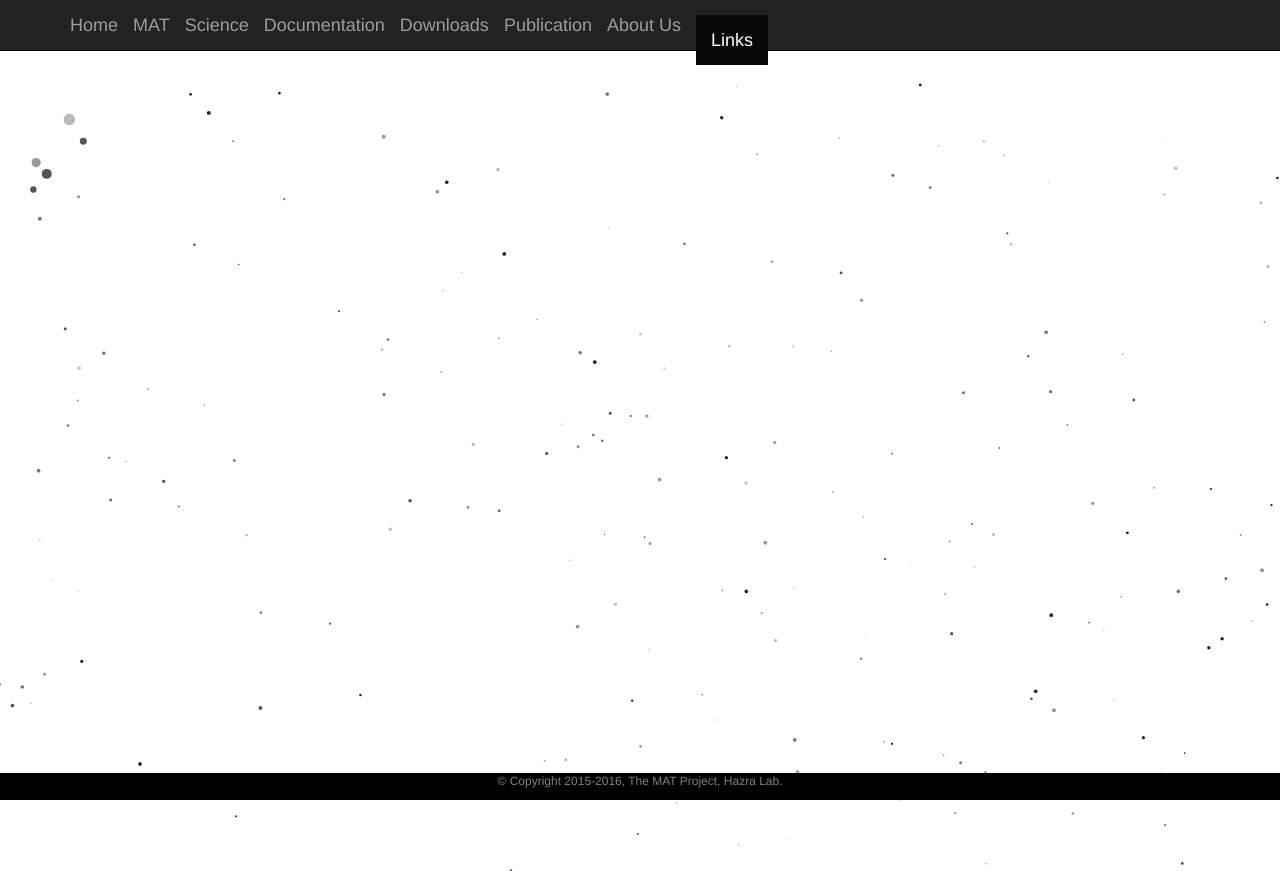
After one commit to S-John-S/MAT, a PHP site: page /links.html in a window 1280 px wide. The commit adds this page. Run offline with PHP 8.4, Linux system fonts and the light colour scheme; some libraries are stand-ins or nearby versions.

Commit message:
Add files via upload

```diff
--- /dev/null
+++ b/links.html
@@ -0,0 +1,67 @@
+<!DOCTYPE html>
+<html lang="en">
+<head>
+<meta charset="utf-8">
+<meta http-equiv="X-UA-Compatible" content="IE=edge">
+<meta name="viewport" content="width=device-width, initial-scale=1">
+<link href="public/images/logotemp.png" rel="shortcut icon">
+    <title>MAT</title>
+<link rel="stylesheet" href="public/css/bootstrap.min.css">
+<script src="public/scripts/jquery-3.1.1.min.js" type="text/javascript"></script>
+<script src="public/scripts/bootstrap.min.js" type="text/javascript"></script>
+<link rel="stylesheet" href="public/fonts/glyphicons-halflings-regular.eot">
+<link rel="stylesheet" href="public/fonts/glyphicons-halflings-regular.woff">
+<link rel="stylesheet" href="public/fonts/glyphicons-halflings-regular.woff2">
+<link rel="stylesheet" href="public/fonts/glyphicons-halflings-regular.ttf">
+<link rel="stylesheet" href="public/fonts/glyphicons-halflings-regular.svg">
+<link rel="stylesheet" href="styles.css">
+</head>
+<body>
+<div id="navbar">
+  <nav class="navbar navbar-inverse navbar-static-top" role="navigation">
+      <div class="container">
+    <div class="navbar-header">
+      <button type="button" class="navbar-toggle" data-toggle="collapse" data-target="#navbar-collapse-1">
+      <span class="sr-only">Toggle navigation</span>
+      <span class="icon-bar"></span>
+      <span class="icon-bar"></span>
+      <span class="icon-bar"></span>
+      </button>
+
+
+        <a class="navbar-brand" href="index.html">Home</a>
+    </div>
+    <div class="collapse navbar-collapse" id="navbar-collapse-1">
+      <ul class="nav navbar-nav">
+        <li ><a class="navbar-brand" href="mat.php" >MAT</a> </li>
+        <li ><a class="navbar-brand" href="science.html">Science</a></li>
+        <li ><a class="navbar-brand" href="documentation.html">Documentation</a></li>
+        <li ><a class="navbar-brand" href="downloads.html">Downloads</a></li>
+        <li><a class="navbar-brand" href="publication.html">Publication</a></li>
+        <li><a class="navbar-brand" href="contact.html">About Us</a></li>
+        <li  class="active navbar-brand"><a  href="links.html">Links</a></li>
+
+      </ul>
+    </div>
+      </div>
+    <!-- /.navbar-collapse -->
+  </nav>
+</div>
+
+<canvas id="projector" width="100" height="100%" style="position:absolute;">Your browser does not support the Canvas element.</canvas>
+
+<script src="public/scripts/john.js" type="text/javascript"></script>
+
+
+
+
+
+
+
+
+ <footer style="background-color:black;position:fixed;bottom:0;width:100%;">
+     <p style="color:gray;text-align:center;font-size:12px;">©  Copyright 2015-2016, The MAT Project, Hazra Lab.</p>
+</footer>
+
+</body>
+</html>
```
Also changed, not shown: publication.html (added, +67 -0 lines), styles.css (line endings or trailing spaces).
